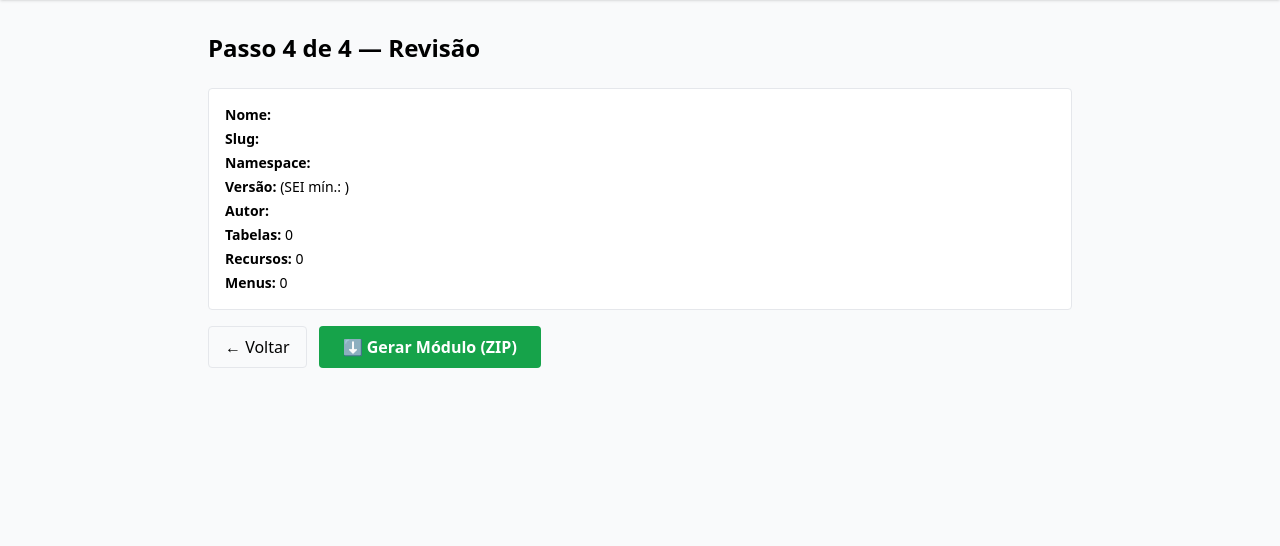
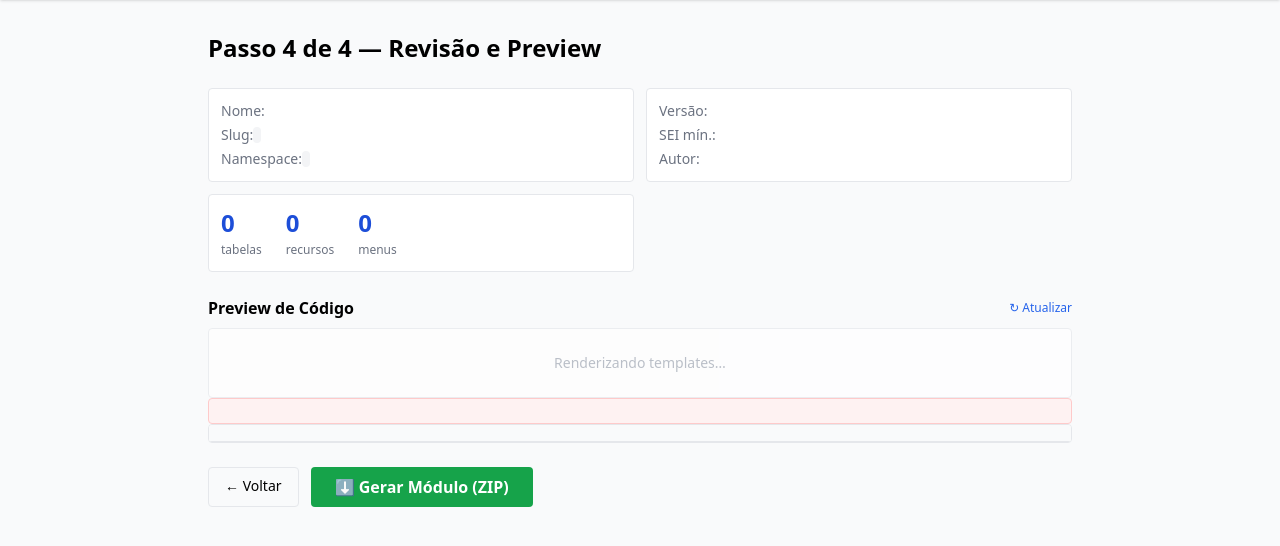
Before and after one commit to benmatos/sei-module-builder, a FastAPI app: page /wizard/4 in a window 1280 px wide. Shown: the part 52-598 px from the top of the page. Run offline with FastAPI, Linux system fonts and the light colour scheme; some libraries are stand-ins or nearby versions.

Commit message:
feat: templates/wizard/step4.html

```diff
--- a/templates/wizard/step4.html
+++ b/templates/wizard/step4.html
@@ -1,19 +1,99 @@
 {% extends "base.html" %}
 {% block title %}Passo 4 — Revisão{% endblock %}
 {% block content %}
-<h1 class="text-2xl font-bold mb-6">Passo 4 de 4 — Revisão</h1>
-<div class="bg-white rounded border p-4 mb-4 space-y-1 text-sm">
-  <p><strong>Nome:</strong> {{ step1.nome }}</p>
-  <p><strong>Slug:</strong> {{ step1.slug }}</p>
-  <p><strong>Namespace:</strong> {{ step1.namespace }}</p>
-  <p><strong>Versão:</strong> {{ step1.versao }} (SEI mín.: {{ step1.sei_versao_min }})</p>
-  <p><strong>Autor:</strong> {{ step1.autor }}</p>
-  <p><strong>Tabelas:</strong> {{ tabelas|length }}</p>
-  <p><strong>Recursos:</strong> {{ recursos|length }}</p>
-  <p><strong>Menus:</strong> {{ menus|length }}</p>
+<h1 class="text-2xl font-bold mb-6">Passo 4 de 4 — Revisão e Preview</h1>
+
+<div class="grid grid-cols-2 gap-3 mb-6 text-sm">
+  <div class="bg-white border rounded p-3 col-span-2 sm:col-span-1 space-y-1">
+    <p><span class="text-gray-500">Nome:</span> <strong>{{ step1.nome }}</strong></p>
+    <p><span class="text-gray-500">Slug:</span> <code class="bg-gray-100 px-1 rounded">{{ step1.slug }}</code></p>
+    <p><span class="text-gray-500">Namespace:</span> <code class="bg-gray-100 px-1 rounded">{{ step1.namespace }}</code></p>
+  </div>
+  <div class="bg-white border rounded p-3 space-y-1">
+    <p><span class="text-gray-500">Versão:</span> {{ step1.versao }}</p>
+    <p><span class="text-gray-500">SEI mín.:</span> {{ step1.sei_versao_min }}</p>
+    <p><span class="text-gray-500">Autor:</span> {{ step1.autor }}</p>
+  </div>
+  <div class="bg-white border rounded p-3 flex gap-6">
+    <span><strong class="text-2xl text-blue-700">{{ tabelas|length }}</strong><br/><span class="text-xs text-gray-500">tabelas</span></span>
+    <span><strong class="text-2xl text-blue-700">{{ recursos|length }}</strong><br/><span class="text-xs text-gray-500">recursos</span></span>
+    <span><strong class="text-2xl text-blue-700">{{ menus|length }}</strong><br/><span class="text-xs text-gray-500">menus</span></span>
+  </div>
 </div>
+
+<!-- Preview de código -->
+<div class="mb-6" x-data="previewApp()" x-init="carregar()">
+  <div class="flex items-center justify-between mb-2">
+    <h2 class="font-semibold">Preview de Código</h2>
+    <button @click="carregar()" class="text-xs text-blue-600 hover:underline" :disabled="loading">
+      ↻ Atualizar
+    </button>
+  </div>
+
+  <div x-show="loading" class="bg-white border rounded p-6 text-center text-gray-400 text-sm animate-pulse">
+    Renderizando templates…
+  </div>
+
+  <div x-show="erro" class="bg-red-50 border border-red-200 rounded p-3 text-red-700 text-sm" x-text="erro"></div>
+
+  <div x-show="!loading && !erro" class="bg-white border rounded overflow-hidden">
+    <!-- Seletor de arquivo -->
+    <div class="border-b bg-gray-50 px-3 py-2 flex gap-1 overflow-x-auto">
+      <template x-for="nome in Object.keys(arquivos)" :key="nome">
+        <button type="button"
+                @click="arqAtivo = nome; destacar()"
+                :class="arqAtivo === nome
+                  ? 'bg-white border border-b-white rounded-t px-3 py-1 text-xs font-medium text-blue-700 -mb-px'
+                  : 'px-3 py-1 text-xs text-gray-500 hover:text-gray-700 rounded-t'"
+                x-text="nome"></button>
+      </template>
+    </div>
+    <!-- Conteúdo com highlight -->
+    <div class="overflow-auto max-h-96">
+      <pre class="m-0"><code id="preview-code"
+        :class="arqAtivo && arqAtivo.endsWith('.php') ? 'language-php' : 'language-markdown'"
+        x-text="arquivos[arqAtivo] || ''"></code></pre>
+    </div>
+  </div>
+</div>
+
 <form method="POST" action="/gerar" class="flex gap-3">
-  <a href="/wizard/3" class="border px-4 py-2 rounded">← Voltar</a>
-  <button type="submit" class="bg-green-600 text-white px-6 py-2 rounded hover:bg-green-700 font-semibold">⬇ Gerar Módulo (ZIP)</button>
+  <a href="/wizard/3" class="border px-4 py-2 rounded text-sm hover:bg-gray-50">← Voltar</a>
+  <button type="submit" class="bg-green-600 text-white px-6 py-2 rounded hover:bg-green-700 font-semibold">
+    ⬇ Gerar Módulo (ZIP)
+  </button>
 </form>
+
+<script>
+function previewApp() {
+  return {
+    arquivos: {},
+    arqAtivo: null,
+    loading: false,
+    erro: null,
+    async carregar() {
+      this.loading = true;
+      this.erro = null;
+      try {
+        const res = await fetch("/api/preview", { method: "POST" });
+        if (!res.ok) throw new Error("Erro " + res.status);
+        this.arquivos = await res.json();
+        const nomes = Object.keys(this.arquivos);
+        if (nomes.length) this.arqAtivo = nomes[0];
+        this.$nextTick(() => this.destacar());
+      } catch(e) {
+        this.erro = "Não foi possível carregar o preview: " + e.message;
+      } finally {
+        this.loading = false;
+      }
+    },
+    destacar() {
+      this.$nextTick(() => {
+        const el = document.getElementById("preview-code");
+        if (el) { delete el.dataset.highlighted; hljs.highlightElement(el); }
+      });
+    }
+  };
+}
+</script>
 {% endblock %}
```
